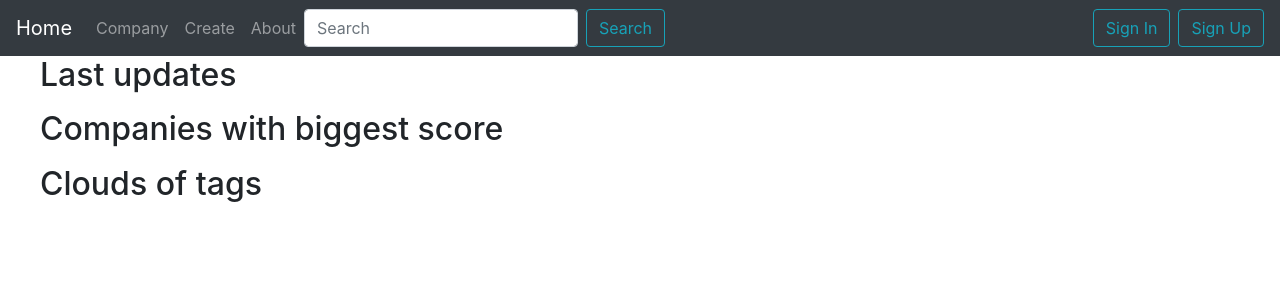
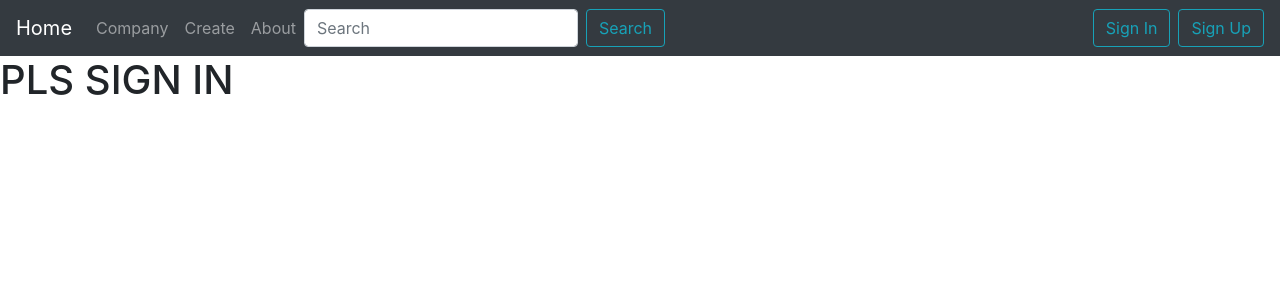
Before and after one commit to s-s-d-s/ilearning_course_project, a React (Create React App) app in the folder client/: page /profile in a window 1280 px wide. Shown: the top 300 px of the page. Built offline with nearby package versions, Linux system fonts and the light colour scheme.

Commit message:
Created context and set up user profile

```diff
--- a/client/src/authentication/SignIn.jsx
+++ b/client/src/authentication/SignIn.jsx
@@ -4,14 +4,14 @@ import {useForm} from "react-hook-form"
 import {ErrorMessage} from "@hookform/error-message"
 import {sendRequest} from "../hooks/http.hook"
 import {useAuth} from "../hooks/auth.hook"
-import { useHistory } from "react-router-dom"
+import {useHistory} from "react-router-dom"
 import './index.css'
 
 
 export const SignIn = () => {
     const history = useHistory()
+    const {signIn} = useAuth()
     const {register, handleSubmit, formState: {errors}} = useForm()
-    const {signIn} = useAuth()
     const [message, setMessage] = useState(null)
 
     const onSubmit = data => sendRequest('/signin', 'POST', data)
--- a/client/src/common/AppRouter.jsx
+++ b/client/src/common/AppRouter.jsx
@@ -1,16 +1,26 @@
 import React from 'react'
 import {BrowserRouter, Switch, Route} from 'react-router-dom'
 import {NavPanel} from './NavPanel'
-import {SignIn} from "../authentication/SignIn";
-import {SignUp} from "../authentication/SignUp";
-import {Home} from "../home/Home";
+import {SignIn} from "../authentication/SignIn"
+import {SignUp} from "../authentication/SignUp"
+import {Home} from "../home/Home"
+import {AuthContext} from "../hooks/context.hook"
+import {useAuth} from "../hooks/auth.hook"
+import {UserProfile} from "../user_profile/UserProfile";
 
 
 export const AppRouter = () => {
+    const {token, userId, signIn, signOut} = useAuth()
     return (
+        <AuthContext.Provider value={{
+            token, userId, signIn, signOut
+        }}>
             <BrowserRouter>
                 <NavPanel/>
                 <Switch>
+                    <Route path="/profile">
+                        <UserProfile/>
+                    </Route>
                     <Route path="/signin">
                         <SignIn/>
                     </Route>
@@ -22,5 +32,6 @@ export const AppRouter = () => {
                     </Route>
                 </Switch>
             </BrowserRouter>
+        </AuthContext.Provider>
     )
 }
--- a/client/src/common/NavPanel.jsx
+++ b/client/src/common/NavPanel.jsx
@@ -1,7 +1,17 @@
-import React from 'react'
+import React, {useContext} from 'react'
 import {Button, Form, FormControl, Nav, Navbar} from "react-bootstrap"
+import {useHistory} from "react-router-dom"
+import {AuthContext} from "../hooks/context.hook"
 
 export const NavPanel = () => {
+    const history = useHistory()
+    const ctx = useContext(AuthContext)
+
+    const signOutHandler = () => {
+        ctx.signOut()
+        history.push('/')
+    }
+
     return (
         <Navbar bg="dark" variant="dark">
             <Navbar.Brand href="/">Home</Navbar.Brand>
@@ -16,8 +26,17 @@ export const NavPanel = () => {
                 </Form>
             </Nav>
 
-            <Button variant="outline-info mr-sm-2" href="/signin">Sign In</Button>
-            <Button variant="outline-info" href="/signup">Sign Up</Button>
+            {!ctx.token
+                ? ( <>
+                    <Button variant="outline-info mr-sm-2" onClick={() => history.push('/signin')}>Sign In</Button>
+                    <Button variant="outline-info" onClick={() => history.push('/signup')}>Sign Up</Button>
+                </>)
+                : (<>
+                    <Button variant="outline-info mr-sm-2" onClick={() => history.push('/profile')}>Profile</Button>
+                    <Button variant="outline-info" onClick={signOutHandler}>Sign Out</Button>
+                </>)}
+
+
         </Navbar>
     )
 }
--- a/client/src/home/Home.jsx
+++ b/client/src/home/Home.jsx
@@ -5,7 +5,6 @@ export const Home = () => {
         <h2>
             <ul>Last updates</ul>
             <ul>Companies with biggest score</ul>
-            <ul>Clouds of tags</ul>
         </h2>
     )
 }
--- /dev/null
+++ b/client/src/hooks/context.hook.js
@@ -0,0 +1,10 @@
+import {createContext} from "react"
+
+function noop() {}
+
+export const AuthContext = createContext({
+    token: null,
+    userId: null,
+    signIn:  noop,
+    signOut: noop,
+})
--- /dev/null
+++ b/client/src/user_profile/UserProfile.jsx
@@ -0,0 +1,16 @@
+import React, {useContext} from "react"
+import {AuthContext} from "../hooks/context.hook"
+
+export const UserProfile = () => {
+    const ctx = useContext(AuthContext)
+
+    return(
+        <div>
+            {!ctx.token
+                ? <h1>PLS SIGN IN</h1>
+                : <h1>User Profile</h1>
+            }
+        </div>
+
+    )
+}
```
Also changed, not shown: 2 other files (tests, documents, lock files or other folders). Lines whose indentation alone changed are shown as unchanged.
